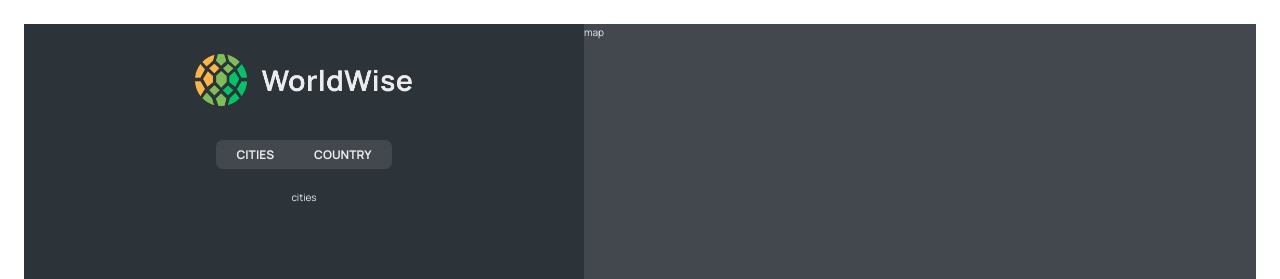
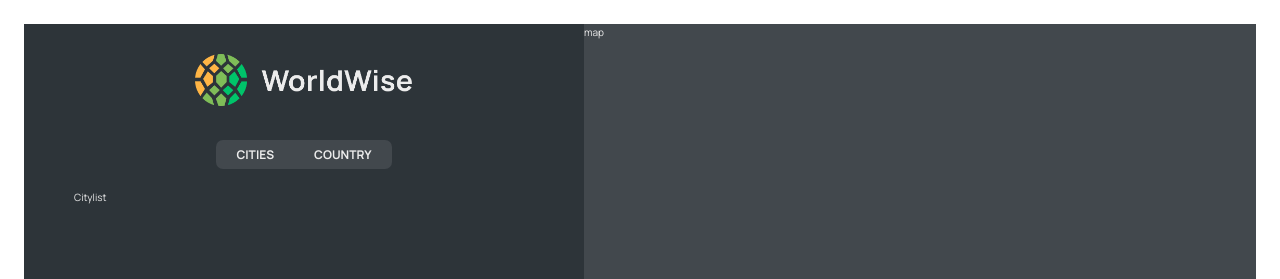
Before and after one commit to IsmayelAlam/practice_react, a React (Vite) app in the folder react_practice011/: page /app/cities in a window 1280 px wide. Shown: the top 279 px of the page. Built offline with nearby package versions, Linux system fonts and the light colour scheme.

Commit message:
add json server and city data

```diff
--- a/react_practice011/package.json
+++ b/react_practice011/package.json
@@ -7,9 +7,11 @@
     "dev": "vite",
     "build": "vite build",
     "lint": "eslint src --ext js,jsx --report-unused-disable-directives --max-warnings 0",
-    "preview": "vite preview"
+    "preview": "vite preview",
+    "server": "json-server --watch data/cities.json --port 8000 -delay 500"
   },
   "dependencies": {
+    "json-server": "^0.17.3",
     "leaflet": "^1.9.4",
     "react": "^18.2.0",
     "react-dom": "^18.2.0",
--- a/react_practice011/src/App.jsx
+++ b/react_practice011/src/App.jsx
@@ -6,17 +6,19 @@ import Homepage from "./pages/Homepage";
 import Login from "./pages/Login";
 import PageNotFound from "./pages/PageNotFound";
 import AppLayout from "./pages/AppLayout";
+import CityList from "./components/CityList";
 
 function App() {
   return (
     <BrowserRouter>
       <Routes>
-        <Route path="/" element={<Homepage />} />
+        <Route index element={<Homepage />} />
         <Route path="product" element={<Product />} />
         <Route path="pricing" element={<Pricing />} />
         <Route path="login" element={<Login />} />
         <Route path="app" element={<AppLayout />}>
-          <Route path="cities" element={<p>cities</p>} />
+          <Route index element={<CityList />} />
+          <Route path="cities" element={<CityList />} />
           <Route path="country" element={<p>country</p>} />
           <Route path="form" element={<p>form</p>} />
         </Route>
--- /dev/null
+++ b/react_practice011/src/components/CityList.jsx
@@ -0,0 +1,5 @@
+import styles from "./style/CityList.module.css";
+
+export default function CityList() {
+  return <div className={styles.cityList}>Citylist</div>;
+}
--- a/react_practice011/src/pages/AppLayout.jsx
+++ b/react_practice011/src/pages/AppLayout.jsx
@@ -1,5 +1,5 @@
 import Map from "../components/Map";
-import Sidebar from "../components/SIdebar";
+import Sidebar from "../components/Sidebar";
 import style from "./style/AppLayout.module.css";
 
 export default function AppLayout() {
```
Also changed, not shown: react_practice011/data/cities.json (renamed from react_practice011/src/data/cities.json), 1 other file (tests, documents, lock files or other folders).
